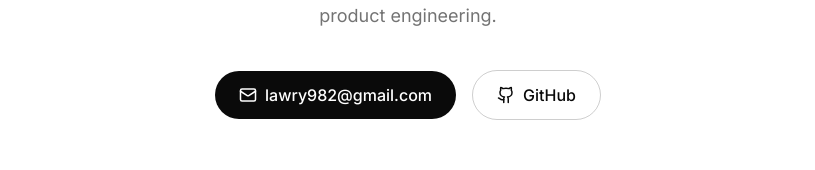
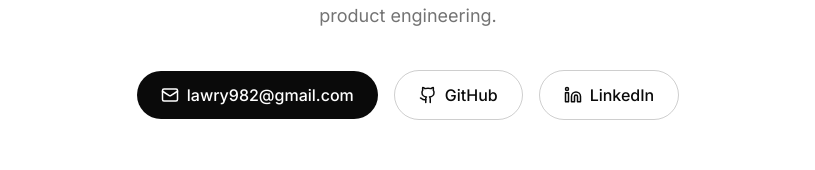
Before and after one commit to lawry98/portfolio_lc, a Next.js app: page / in a window 1280 px wide. Shown: the part 6221-6391 px from the top of the page, without its empty margins (232-1047 px from the left). Built offline with nearby package versions, Linux system fonts and the light colour scheme; no server answers.

Commit message:
Add the LinkedIn profile to Contact and structured data

```diff
--- a/src/components/sections/contact.tsx
+++ b/src/components/sections/contact.tsx
@@ -62,7 +62,6 @@ export function Contact() {
               GitHub
               <span className="sr-only"> (opens in a new tab)</span>
             </a>
-            {site.profiles.linkedin && (
             <a
               href={site.profiles.linkedin}
               target="_blank"
@@ -73,7 +72,6 @@ export function Contact() {
               LinkedIn
               <span className="sr-only"> (opens in a new tab)</span>
             </a>
-            )}
           </div>
         </FadeIn>
 
--- a/src/data/site.ts
+++ b/src/data/site.ts
@@ -9,8 +9,6 @@ export const site = {
   alumniOf: "Northeastern University",
   profiles: {
     github: "https://github.com/lawry98",
-    // TODO(lawrence): paste the LinkedIn profile URL. Until then the Contact
-    // button stays hidden and structured data lists GitHub only.
-    linkedin: null as string | null,
+    linkedin: "https://www.linkedin.com/in/lawrence-james-crasto/",
   },
 };
--- a/src/lib/seo.ts
+++ b/src/lib/seo.ts
@@ -21,9 +21,6 @@ export const siteHost = process.env.NEXT_PUBLIC_SITE_URL
 // The home page's schema.org graph: the site, and the person it's about.
 // `sameAs` is what ties the GitHub and LinkedIn profiles to this name.
 export function homeJsonLd() {
-  const sameAs = Object.values(site.profiles).filter(
-    (url): url is string => url !== null,
-  );
   return {
     "@context": "https://schema.org",
     "@graph": [
@@ -41,7 +38,7 @@ export function homeJsonLd() {
         url: siteUrl,
         jobTitle: site.jobTitle,
         alumniOf: { "@type": "CollegeOrUniversity", name: site.alumniOf },
-        sameAs,
+        sameAs: Object.values(site.profiles),
       },
     ],
   };
```
Lines whose indentation alone changed are shown as unchanged.
